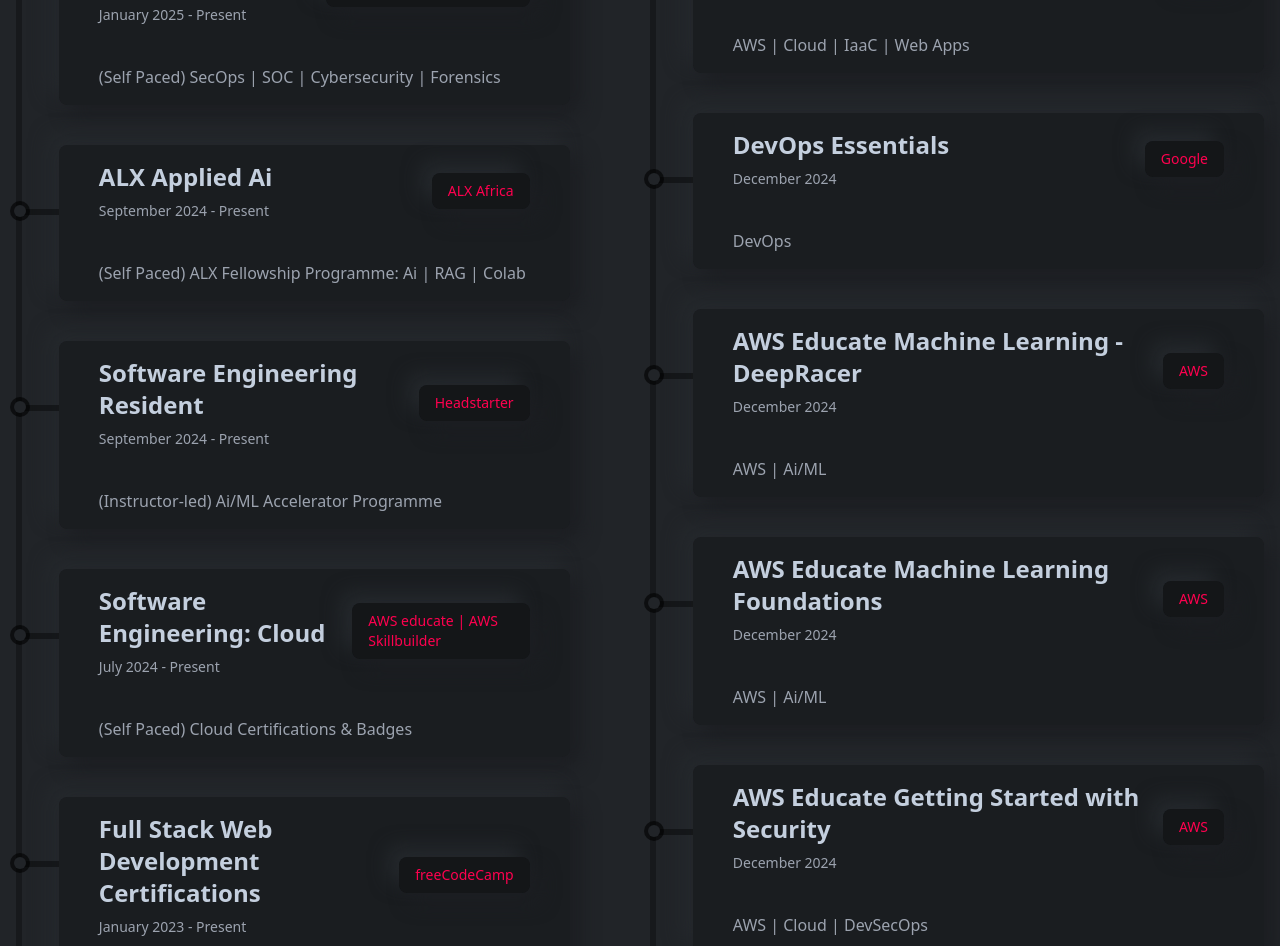
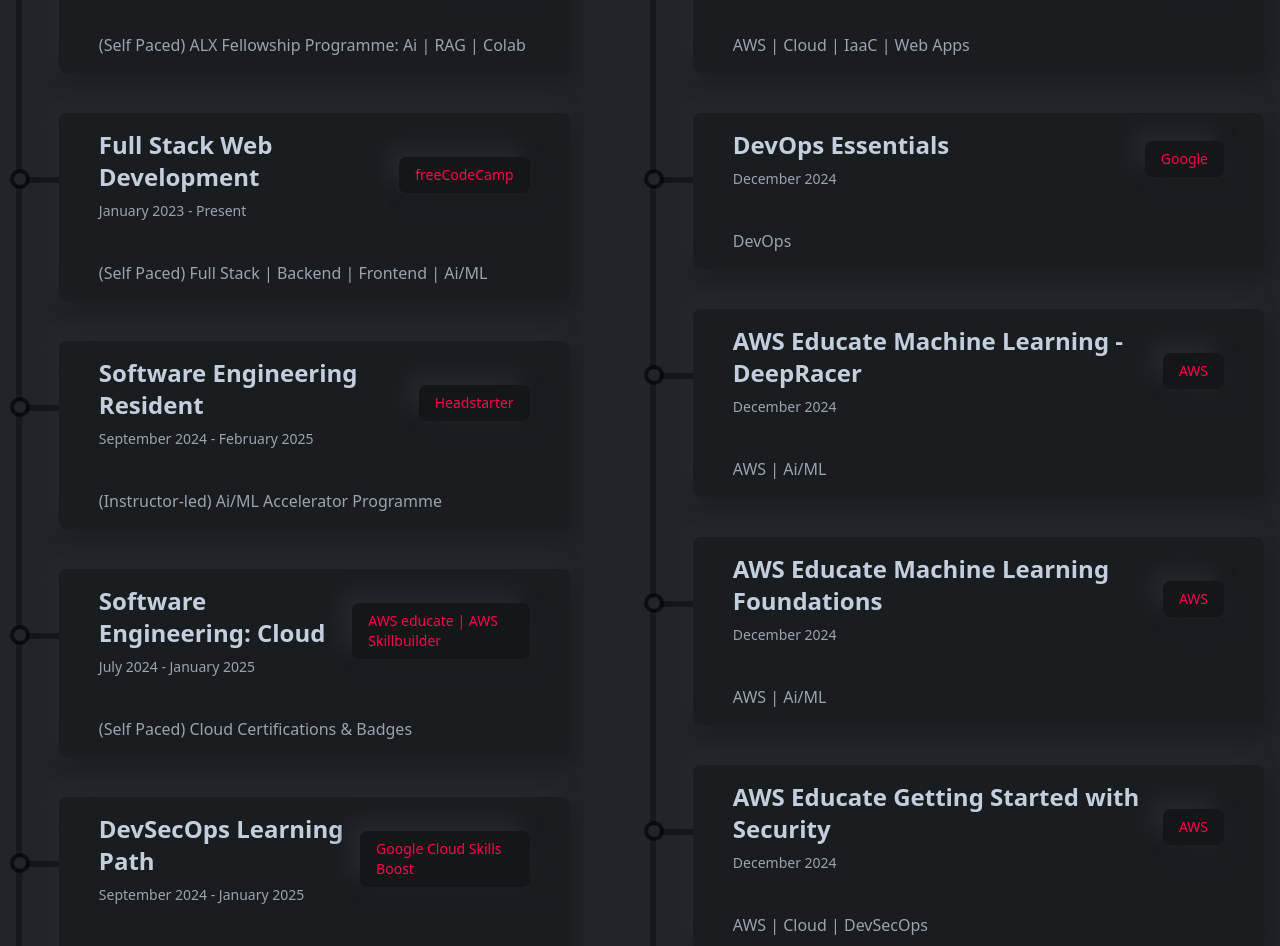
Before and after one commit to bshongwe/personal-portfolio-2024, a React (Create React App) app: page / in a window 1280 px wide. Shown: the part 5346-6292 px from the top of the page. Built offline with nearby package versions, Linux system fonts and the light colour scheme.

Commit message:
Update Education.js

```diff
--- a/src/components/resume/Education.js
+++ b/src/components/resume/Education.js
@@ -17,38 +17,32 @@
         </div>
         <div className="mt-6 lgl:mt-14 w-full h-[Auto] border-l-[6px] border-l-black border-opacity-30 flex flex-col gap-10">
           <ResumeCard
-            title="CyberOps Associate"
-            subTitle="January 2025 - Present"
-            result="Cisco Networking Academy"
-            des="(Self Paced) SecOps | SOC | Cybersecurity | Forensics"
-          />
-          <ResumeCard
             title="ALX Applied Ai"
             subTitle="September 2024 - Present"
             result="ALX Africa"
             des="(Self Paced) ALX Fellowship Programme: Ai | RAG | Colab"
           />
           <ResumeCard
+            title="Full Stack Web Development"
+            subTitle="January 2023 - Present"
+            result="freeCodeCamp"
+            des="(Self Paced) Full Stack | Backend | Frontend | Ai/ML"
+          />
+          <ResumeCard
             title="Software Engineering Resident"
-            subTitle="September 2024 - Present"
+            subTitle="September 2024 - February 2025"
             result="Headstarter"
             des="(Instructor-led) Ai/ML Accelerator Programme"
           />
           <ResumeCard
             title="Software Engineering: Cloud"
-            subTitle="July 2024 - Present"
+            subTitle="July 2024 - January 2025"
             result="AWS educate | AWS Skillbuilder"
             des="(Self Paced) Cloud Certifications & Badges"
           />
           <ResumeCard
-            title="Full Stack Web Development Certifications"
-            subTitle="January 2023 - Present"
-            result="freeCodeCamp"
-            des="(Self Paced) Full Stack | Backend | Frontend | Ai/ML"
-          />
-          <ResumeCard
             title="DevSecOps Learning Path"
-            subTitle="September 2024 - Present"
+            subTitle="September 2024 - January 2025"
             result="Google Cloud Skills Boost"
             des="(Self Paced) Hands-on Labs & Coursework Assessments"
           />
```
